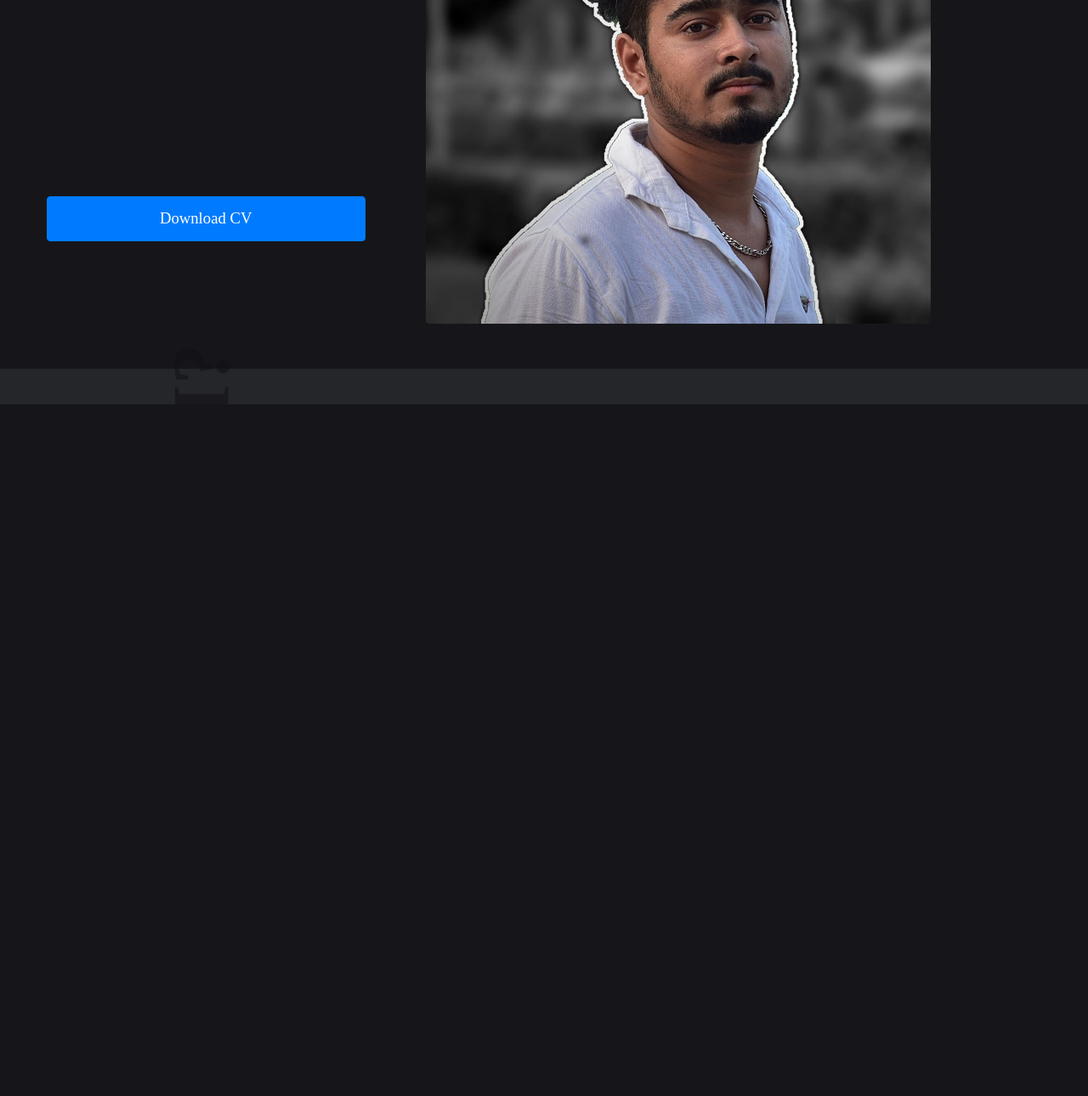
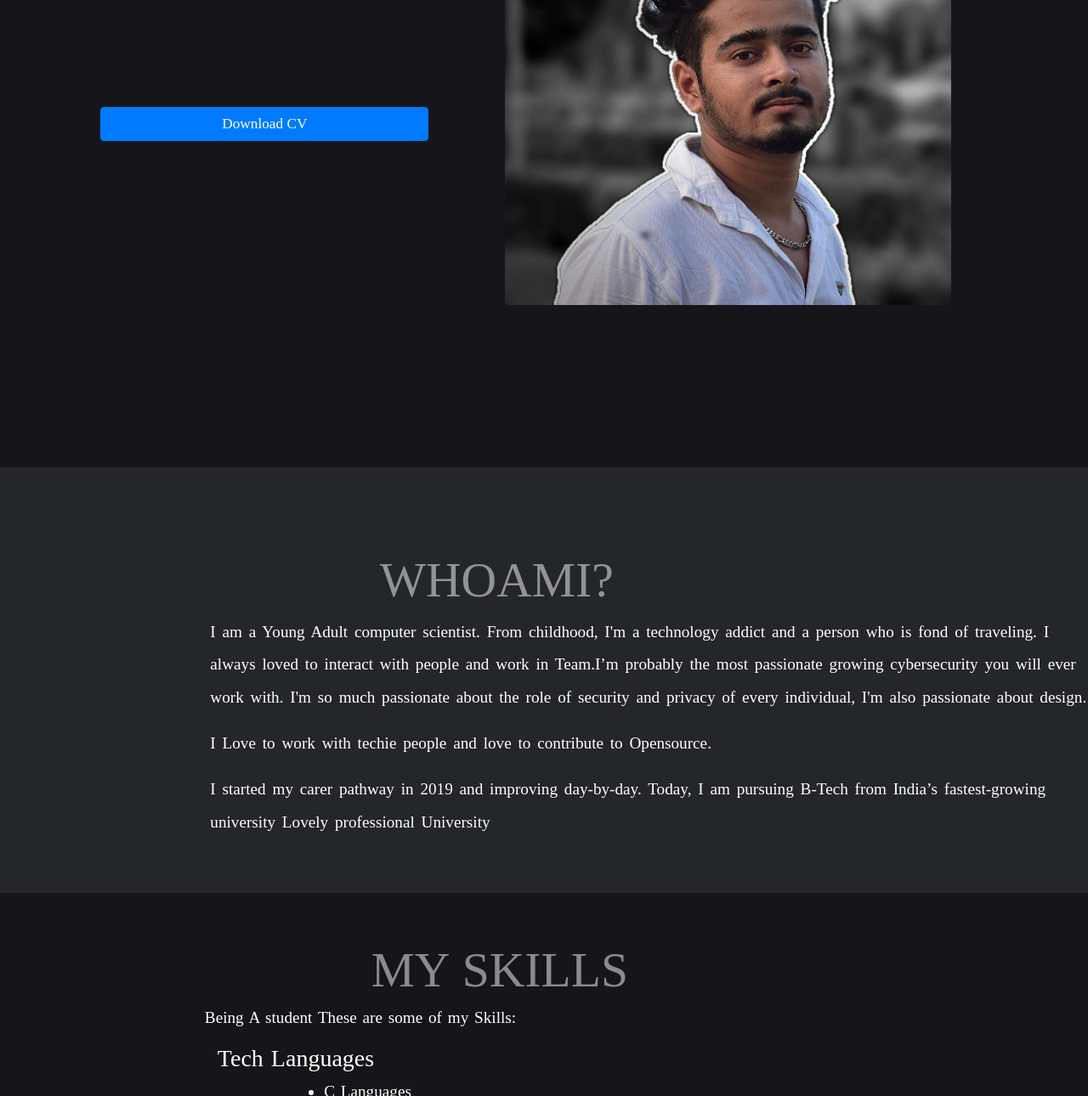
Before and after one commit to DPrinceKumar/MY-Portfolio, a plain HTML site: page index.html in a window 1280 px wide. Shown: the part 324-1614 px from the top of the page at 85% size. Before the commit the page ends 800 px from the top, so only its background shows below. Drawn offline with nearby package versions, Linux system fonts and the light colour scheme; a script that the page names is missing.

Commit message:
changes like orientation ,image positions using top,botton command ,added data spay ,deleted vertical text

```diff
--- a/Css/index.css
+++ b/Css/index.css
@@ -27,6 +27,7 @@ body {
  color: #fffffe;
  text-align: left;
  background-color: #16161a;
+ position: relative;
 }
 h1, h2, h3, h4, h5, h6 {
   margin-top: 0;
@@ -68,7 +69,6 @@ background-color:#16161a;
   margin-bottom:0 !important;
   background-color: #16161a;
   border-radius: 0.3rem;
-  height:37em !important;
 }
 .sayhi{
   font-size:2rem;
@@ -79,48 +79,27 @@ background-color:#16161a;
   margin-top: 1rem;
   background-color:#242629;
   font-family:'Avenir Next Bold','Ubuntu-Medium','Open Sans' !important;
-    font-weight: bold;
   word-spacing: 3px;
   line-height: 2em;
 }
-.prince-div{
-  z-index: 1;
+.whoami,.skill,.contact{
+  height: max-content;
+  padding-top: 50px;
 }
 .link-for-social-id{
   font-size: 2rem;
   margin-left: 1rem;
   margin-top: -1rem;
 }
-.prince{
-position: sticky;
-  margin-top: 7%;
-  height: 100%;
-  width: 110%;
+#prince{
+  position: relative;
+  margin-top:0% !important;
+  width:100% !important;
 }
 .cv{
   clear: both;
-  overflow: hidden;
   font-family: 'Ubuntu-Medium', 'Ubuntu' ,'Avenir Next Bold' !important;
-}
-.cv {
-  vertical-align: middle;
-  -webkit-transform: perspective(1px) translateZ(0);
-  transform: perspective(1px) translateZ(0);
-  position: relative;
-  overflow: hidden;;
-}
-.cv-1:before {
-  content: "";
-  position: absolute;
-  z-index: 999;
-  left: 51%;
-  right: 51%;
-  top:94%;
-  background: rgb(209, 53, 32);
-  height: 4px;
-  -webkit-transition-property: left, right;
-  transition-property: left, right;
-  -webkit-transition-duration: 0.3s;
+  transition-duration: 0.3s;
   transition-duration: 0.3s;
   -webkit-transition-timing-function: ease-out;
   transition-timing-function: ease-out;
@@ -128,6 +107,13 @@ position: sticky;
 .cv-1:hover:before, .cv-1:focus:before, .cv-1:active:before {
   left: 0;
   right: 0;
+}
+.project{
+  padding-top: 70px !important;
+}
+.contact{
+  padding-top: 60px;
+  height:max-content;
 }
 .contact .info i {
   color: #fffffe;
@@ -160,7 +146,6 @@ position: sticky;
   border-radius: 50%;
   text-align: center;
   width: 36px;
-  transition: 0.3s;
 }
 
 .contact .info .social-links a:hover {
@@ -191,8 +176,7 @@ transform: scale(1);
 
 @media (min-width:360px){
   .jumbotron{
-    margin-bottom:0rem !important;
-    height:38rem !important;
+    margin-bottom:3em !important;
   }
 }
 @media (max-width: 400px) {
@@ -200,11 +184,21 @@ transform: scale(1);
 padding-left: 1.1rem;
 padding-right: 1.1rem;
 }
-  .jumbotron{
-    height:32rem !important;
-  }
 p{
   padding-right: 1rem;
+}
+#prince{
+  position: relative;
+  margin-top: 13% !important;
+  width:100% !important;
+}
+.cv{
+  clear: both;
+  font-family: 'Ubuntu-Medium', 'Ubuntu' ,'Avenir Next Bold' !important;
+  transition-duration: 0.3s;
+  transition-duration: 0.3s;
+  -webkit-transition-timing-function: ease-out;
+  transition-timing-function: ease-out;
 }
 }
 @media (max-width: 450px) {
@@ -217,37 +211,35 @@ transform: scale(1);
 column-width: 100%;
 }
 .jumbotron {
-    padding: 5rem 2rem !important;
-    height: 36rem !important;
+  padding: 5rem 1rem 0rem 1rem !important;
 
+}
+#prince{
+  position: relative;
+  height:50%;
+  width:100vh;
+}
+.cv{
+  margin: auto;
 }
 }
 @media (min-width: 570px) {
 .jumbotron {
-  padding: 5rem 2rem !important;
-  height: 36rem !important;
+  padding: 5rem 1rem 0rem 1rem !important;
 
 }
-.prince {
+#prince {
   margin-left: -5%;
-  width: 530px;
 }
 
 }
 @media (min-width: 760px) {
 .jumbotron {
-  padding: 5rem 2rem !important;
-  margin-bottom: -5rem !important;
-  height: 33rem;
+  padding: 5rem 1rem 0rem 1rem !important;
 }
 h1{
   font-size: 3.5rem !important;
   opacity: 0.5;
-}
-.cv{
-  top:-40%;
-  left: 6%;
-  z-index: 2 !important;
 }
 .sayhi{
   font-size: 2.5rem;
@@ -256,47 +248,17 @@ h1{
 .link-for-social-id{
   margin-top: 3rem;
 }
-.prince {
-  margin-top: -28%;
-  margin-left: 48%;
-  width:60%;
-  height:80%;
+#prince {
+top: -2em;
+bottom: 50%;
+right: -3em;
+height:300px;
 }
-#vertical-text{
-position: absolute !important;
-left:1em!important;
-top: -1rem !important;
-bottom: -28rem !important;
-display: inline-block !important;
-opacity: 1;
-margin-top:0rem;
-margin-bottom:5rem;
--webkit-transform: rotate(-90deg);
--ms-transform: rotate(-90deg);
-transform: rotate(-90deg);
-color: #110f15;
-font-family:'TitilliumWeb-Black', !important;
-font-size:5em !important;
-line-height: 110%;
-font-weight: bolder;
-}
-#skill{
-  position: absolute !important;
-  left:1.5em!important;
-  top: 3.5rem !important;
-  bottom:0rem !important;
-  display: inline-block !important;
-  margin-top:0rem;
-  margin-bottom:5rem;
-  -webkit-transform: rotate(-90deg);
-  -ms-transform: rotate(-90deg);
-  transform: rotate(-90deg);
-  font-family:'Ubuntu-Medium', 'Ubuntu' ,'Avenir Next Bold' !important;
-  font-weight: bolder;
-}
-#gallery{
-  margin-top: -3rem;
-  margin-left: auto !important;
+.cv{
+ top: -3em;
+ position: relative;
+ left: 6%;
+ z-index: 2 !important;
 }
 }
 @media (min-width: 992px) {
@@ -308,96 +270,24 @@ h1{
 font-size: 3rem;
 margin-left:2rem;
 }
-.prince {
-  margin-top: -25%;
-  margin-left: 45%;
-  width:50%;
-  height:80%;
+.whoami,.skill,.contact{
+  height: max-content;
+  padding-top: 50px;
+  font-size: 1.2em;
+}
+#prince {
+top: -4em;
+bottom: 50%;
+right: -3em;
+height:400px;
 }
 .cv{
-  top: -40%;
-  left:-0%;
-  z-index: 999;
+  top: -7em;
+  position: relative;
+  left: 6%;
+  z-index: 2 !important;
 }
-.whoami,.skill,.contact{
-  font-size: 1.7em;
-}
-#vertical-text{
-position: absolute !important;
-left:-2em!important;
-top:2em !important;
-bottom: -28rem !important;
-display: inline-block !important;
-opacity: 1;
-margin-top:0rem;
-margin-bottom:5rem;
--webkit-transform: rotate(-90deg);
--ms-transform: rotate(-90deg);
-transform: rotate(-90deg);
-color: #110f15;
-font-family:'TitilliumWeb-Black','Ubuntu-Medium', 'Ubuntu' ,'Avenir Next Bold' !important;
-font-size:7rem !important;
-line-height: 110%;
-font-weight: bolder;
-}
-#skill{
-  position: absolute !important;
-  left:1em!important;
-  top: 3.5rem !important;
-  bottom:0rem !important;
-  display: inline-block !important;
-  margin-top:0rem;
-  margin-bottom:5rem;
-  -webkit-transform: rotate(-90deg);
-  -ms-transform: rotate(-90deg);
-  transform: rotate(-90deg);
-  font-family:'TitilliumWeb-Black', 'Ubuntu-Medium', 'Ubuntu' ,'Avenir Next Bold' !important;
-  line-height: 110%;
-  font-weight: bolder;
-}
-#gallery{
-  margin-top: -3rem;
-  margin-left: auto !important;
-}
-}
-@media(min-width:1000px){
-  #vertical-text{
-position: absolute !important;
-left:-1.5em!important;
-top:2em !important;
-bottom: -28rem !important;
-display: inline-block !important;
-opacity: 1;
-margin-top:0rem;
-margin-bottom:5rem;
--webkit-transform: rotate(-90deg);
--ms-transform: rotate(-90deg);
-transform: rotate(-90deg);
-color: #110f15;
-font-family:'TitilliumWeb-Black', 'Ubuntu-Medium', 'Ubuntu' ,'Avenir Next Bold' !important;
-font-size:7rem !important;
-line-height: 110%;
-font-weight: bolder;
-}
-#skill{
-  position: absolute !important;
-  left:10rem!important;
-  top: 3.5rem !important;
-  bottom:0rem !important;
-  display: inline-block !important;
-  margin-top:0rem;
-  margin-bottom:5rem;
-  -webkit-transform: rotate(-90deg);
-  -ms-transform: rotate(-90deg);
-  transform: rotate(-90deg);
-  font-family:'Ubuntu-Medium', 'Ubuntu' ,'Avenir Next Bold' !important;
-  line-height: 110%;
-  font-weight: bolder;
-}
-#gallery{
-  margin-top: -3rem;
-  margin-left: auto !important;
-}
+
 }
 @media (min-width: 1200px) {
 nav{
@@ -407,11 +297,10 @@ button{
  font-size:90% !important;
 }
 body{
-  font-size: 130% !important;
+  font-size: 120% !important;
 }
 h1{
-  font-size: 3rem !important;
-  opacity: 0.5;
+  font-size: 3em !important;
 }
 .navbar-header a{
   font-size: 2rem !important;
@@ -424,148 +313,25 @@ h1{
 font-size: 3rem;
 margin-left:2rem;
 }
-.prince {
-  margin-top: -20%;
-  margin-left:35%;
-  width: 55%;
-  height:60%;
+#prince {
+top: -4em;
+bottom: 50%;
+right: -3em;
+height:500px;
+}
+.cv{
+  top: -17em;
+  position: relative;
+  left: 7%;
+  z-index: 2 !important;
 }
 .jumbotron {
-  padding: 5rem 2rem;
-  margin-bottom: 4.5rem !important;
-  height: 43rem;
-}
-.cv-1{
-  left: 2%;
-  z-index: 9999 !important;
-  padding: 1rem;
-  line-height: 1em;
-  font-size: 2rem;
+  padding: 5rem 1rem 0rem 1rem !important;
 }
 input,::placeholder{
 height: 3rem;
 }
-.whoami,.skill,.contact{
-  font-size: 1.7rem;
-}
-#vertical-text{
-position: absolute !important;
-left: 0.1em!important;
-top: 1em !important;
-bottom: -19.9rem !important;
-display: inline-block !important;
-opacity: 1;
-margin-top:0rem;
-margin-bottom:5rem;
--webkit-transform: rotate(-90deg);
--ms-transform: rotate(-90deg);
-transform: rotate(-90deg);
-color: #110f15;
-font-family:'TitilliumWeb-Black', 'Ubuntu-Medium', 'Ubuntu' ,'Avenir Next Bold' !important;
-font-size:6rem !important;
-line-height: 110%;
-font-weight: bolder;
-}
-#skill{
-  position: absolute !important;
-  left:6rem!important;
-  top: 3.5rem !important;
-  bottom:0rem !important;
-  display: inline-block;
-  margin-top:0rem;
-  margin-bottom:5rem;
-  -webkit-transform: rotate(-90deg);
-  -ms-transform: rotate(-90deg);
-  transform: rotate(-90deg);
-  font-family: 'Ubuntu-Medium', 'Ubuntu' ,'Avenir Next Bold' !important;
-  font-size: 4rem !important;
-  line-height: 110%;
-  font-weight: bolder;
-}
-#gallery{
-  margin-top: -3rem;
-  margin-left: auto !important;
+.whoami,.skill,.contact,li{
+  font-size: 1.2rem;
 }
 }
-/* extra extra large scereen */
-@media (min-width: 2000px) {
-nav{
- height: 8rem;
-}
-h1{
-  font-size: 4rem !important;
-  opacity: 0.5;
-}
-.navbar-header h3{
-  font-size: 4rem !important;
-}
-.navbar-nav a{
-  font-size: 2rem !important;
-}
-button{
-  font-size:100% !important;
-}
-:placeholder-shown{
-  font-size: 100% !important;
-}
-input[type=email],[type=text]{
-height: 50% !important;
-
-}
-body{
-  font-size:2.5rem !important;
-}
-.sayhi{
-  font-size: 6rem;
-}
-button{
- font-size:90% !important;
-}
-.prince {
-  margin-top: -25%;
-  width: 60%;
-  height:60%;
-}
-.link-for-social-id{
-  margin-left: 10rem;
-  font-size: 3rem;
-}
-.jumbotron{
-  margin-top: 2em;
-  padding-top: 10rem;
-  height: 50rem;
-}
-.whoami,p,label,:placeholder-shown{
-  margin-top: 2em !important;
-  font-size: 2rem;
-}
-.sayhi{
-  padding-left: 10rem;
-}
-#vertical-text{
-  top: 2.9em !important;
-  font-size: 4em !important;
-}
-#skill{
-  top: 3em !important;
-  bottom: 15em !important;
-  left: -2em !important;
-  font-size: 4em !important;
-}
-.cv{
-  left: 6%;
-  width: 80%;
-  height: 9rem;
-  font-weight: 100 !important;
-  font-size: 3rem !important;
-  z-index: 2 !important;
-}
-.email p,.address p{
-  font-size:0.7em !important ;
-}
-.address h4,.email h4{
-
-   font-weight: normal !important;
-  font-size: 2rem !important;
-}
-}
--- a/index.html
+++ b/index.html
@@ -12,13 +12,18 @@
     <!--custumized css     -->
     <link rel="stylesheet" href="Css/index.css">
     <link href="https://fonts.googleapis.com/css?family=Open+Sans&display=swap" rel="stylesheet">
-
     <script src="javaScript/script.js"></script>
-
     <script src="https://kit.fontawesome.com/a2e111ef51.js" crossorigin="anonymous"></script>
+    <style>
+      body{
+        height: auto;
+        position: relative;
+        overflow-y: scroll;
+      }
+    </style>
 </head>
-<body>
-<nav class="nav navbar navbar-dark navbar-expand-sm fixed-top">
+<body data-spy="scroll" data-target="#scroll-spy" data-offset="50">
+<nav class="nav navbar navbar-dark navbar-expand-sm fixed-top" id="scroll-spy">
   <div class="container-fluid">
     <div class="navbar-header">
       <a class="navbar-brand" href="#home"><h3>Prince Kumar</h3></a>
@@ -28,11 +33,10 @@
     </button>
     <div  class="collapse navbar-collapse justify-content-end"  id="NAVBAR">
     <ul class="nav navbar-nav">
-        <li class="nav-item active mt-2" data-target="#home"><a href="#home"role="button" class="nav-link "><i class="fas fa-home"></i> Home</a></li>
+        <li class="nav-item mt-2" data-target="#home"><a href="#home"role="button" class="nav-link "><i class="fas fa-home"></i> Home</a></li>
+        <li class="nav-item mt-2"  data-target="#whoami"><a href="#whoami"  role="button" class="nav-link "><i class="far fa-user"></i> About</a></li>
         <li class="nav-item mt-2"data-target="#project"><a href="#project" role="button" class="nav-link"><i class="far fa-file"></i> Project</a></li>
-        <li class="nav-item mt-2" data-target="#cv"><a href="#cv" role="button" class="nav-link "><i class="far fa-address-card"></i> Resume</a></li>
         <li class="nav-item mt-2"  data-target="#contact"><a href="#contact"  role="button" class="nav-link "><i class="far fa-envelope"></i> Contact</a></li>
-        <li class="nav-item mt-2" data-target="#whoami"><a href="#whoami" role="button" class="nav-link "><i class="fas fa-user"></i> About</a></li>
     </ul>
   </div>
 </nav>
@@ -51,25 +55,23 @@
         <li class="float-left mx-md-2"><a href="#" class="nav-link icon ml-1"><i class="fab fa-facebook fa-md" aria-hidden="true"></i></a></li>
       </ul>
       </div>
-
-        <div class="container float-right">
-          <div class="row row-content col-12 prince-div">
-            <img src="IMG/prince.jpg" alt="Prince_Kumar" class="rounded img-responsive prince fixed"/>
+      <div class="container">
+        <div calass="row row-content">
+          <div class="col-12 col-sm-6 col-md-6 offset-sm-5">
+            <img src="IMG/prince.jpg" alt="Prince_Kumar" class="rounded img-responsive fixed" id="prince"/>
           </div>
         </div>
-        <div id="cv"><br><br></div>
+      </div>
           <div class="col-12 col-sm-4 cv" >
-          <a href="#"  role="button"><button class="btn col btn-primary mt-3 px-md-5 cv-1">Download CV</button></a>
+            <a href="#"  role="button"><button class="btn col-12 btn-primary mt-3  cv-1">Download CV</button></a>
           </div>
     </header>
-<div id="whoami" class="d-none d-sm-none"></div>
-<br class="d-none d-sm-none"><br><br><br>
-    <section class="whoami animate__animated animate__bounce animate__delay-2s">
+    <section class="whoami" id="whoami">
       <div class=" container-fluid py-5">
-        <div class="row row-content col-12 col-sm-12 col-md-12">
+        <div class="row row-content col-12 col-sm-12 col-md-12 offset-sm-4">
           <h1 id="vertical-text">WHOAMI?</h1>
         </div>
-        <div class="row row-content pl-4 px-sm-5 offset-md-2">
+        <div class="row row-content pl-4 col-md-9i offset-md-2">
           <p>I am a Young Adult computer scientist. From childhood, I'm a technology addict and a person who is fond of traveling. I always loved to interact with people and work in Team.I’m probably the most passionate growing cybersecurity you will ever work with. I'm so much passionate about the role of security and privacy of every individual, I'm also passionate about design.</p>
           <p>I Love to work with techie people and love to contribute to Opensource.</p>
           <p>I started my carer pathway in 2019 and improving day-by-day. Today, I am pursuing B-Tech from India’s fastest-growing university Lovely professional University</p>
@@ -79,15 +81,16 @@
 
     <section class="h-100 py-4 col-12 col-md-12 mt-3 skill">
       <div class="container-fluid pt-3">
-        <div class="row row-content">
+        <div class="row row-content offset-sm-4">
           <h1 id="skill">MY SKILLS</h1>
         </div>
-        <div class="offset-md-2">
-        <div class="row row-content pl-3 col-12 col-md-12 ">
+        <div class="offset-md-1">
+        <div class="row row-content pl-3 col-12 col-md-12 offset-sm-1 ">
           <p>Being A student These are some of my Skills:</p>
         </div>
-        <div class="row row-content pl-3 ">
+        <div class="row row-content pl-3 offset-sm-1">
             <h3 class="col-12 col-md-12">Tech Languages</h3>
+            <div class="col-12 col-md-12 offset-md-1">
               <ul>
                 <li>C Languages</li>
                 <li>C++ Languages</li>
@@ -95,17 +98,21 @@
                 <li>JavaScript</li>
              </ul>
             </div>
+        </div>
 
         <div class="row row-content pl-3">
-            <h3 class="col-12 col-md-12">Skills related to my Cyber career</h3>
+            <h3 class="col-12 col-md-12 offset-sm-1">Skills related to my Cyber career</h3>
+            <div class="caol-12 col-md-7 offset-sm-2">
               <ul>
                 <li>Linux administrator</li>
               </ul>
             </div>
+        </div>
 
         <div class="row row-content pl-3">
-                <h3 class="col-12">Other Skills</h3>
-            <ul>
+            <h3 class="col-12 offset-sm-1">Other Skills</h3>
+                <div class="coal-12 col-md-7 offset-sm-2">
+                  <ul class="">
                       <li>HTML</li>
                       <li>CSS</li>
                       <li>GitHub/Git</li>
@@ -113,14 +120,15 @@
             </div>
         </div>
     </div>
+  </div>
 </section>
 
     <section class="whoami col-12 col-md-12 h-100 py-5 mt-3">
       <div class="container-fluid pt-3">
-        <div class="row row-content col-12 col-md-12">
+        <div class="row row-content col-12 col-md-12 offset-sm-3 offset-md-3">
           <h1>CERTIFICATES</h1>
         </div>
-        <div class="row row-content pl-3 offset-md-2">
+        <div class="row row-content pl-3 offset-sm-2">
           <ul>
             <li>Cybersecurity</li>
             <li>Full stack</li>
@@ -133,8 +141,8 @@
 
     <section class="col-12 col-md-12 py-5 mt-3 mb-sm-3">
       <div class="container-fluid">
-        <div class="row row-content col-12 col-md-12 ">
-          <h1 id="gallery">GALLERY</h1>
+        <div class="row row-content col-12 offset-md-7 ">
+          <h1>GALLERY</h1>
         </div>
       <div class="gallery col-12 mt-5" id="gallery">
         <div class="mb-3 col-xs-12">
@@ -158,25 +166,24 @@
       </div>
       </div>
     </section>
-<div id="project"></div>
-<br><br><br>
-    <section class="container-fluid whoami h-100 py-3">
-      <div class="row col-12 row-no-gutters col-lg-12">
-        <h1>PROJECT</h1>
+
+    <section class="whoami" id="project">
+      <div class=" container-fluid py-5">
+        <div class="row row-content col-12 col-sm-12 col-md-12 offset-sm-1">
+          <h1 id="vertical-text">PROJETS</h1>
         </div>
-      <div class="row offset-md-2">
+        <div class="row row-content pl-4 px-sm-5 offset-sm-2">
 
+        </div>
       </div>
     </section>
 
-<div id="contact"></div>
-<br><br><br>
-    <section  class="container-fluid contact" >
+    <section  class="container-fluid contact" id="contact" >
 <div class="container-fluid">
-  <div class="row col-12 row-no-gutters col-lg-12">
-    <h1>CONTACT</h1>
+  <div class="row col-12 row-no-gutters col-lg-12 offset-sm-4">
+    <h1 class="font-weight-bolder ">CONTACT</h1>
   </div>
-  <div class="row row-content col-12 col-md-9 offset-sm-2 ">
+  <div class="row row-content col-12 col-md-9 offset-sm-2">
     <p>As you have seen I'm putting a lot of effort to help you what you are looking for so, to get the best outcome to form me I want you to get connected with me. So to get connected with me can I ask for a favor?
       Please provide your valuable feedback to improve me, Your small help means a lot to me to get ready for the corporate world.</p>
   </div>
@@ -186,12 +193,12 @@
       <div class="info">
         <div class="address">
          <h4><i class="fas fa-map-marked-alt fa-xs"></i>&nbsp;&nbsp;&nbsp;Current Location:</h4>
-          <p>Jalandhar - Delhi G.T. Road, Phagwara, Punjab 144411</p>
+<p class="lead font-weight-bold ">Jalandhar - Delhi G.T. Road, Phagwara, Punjab 144411</p>
         </div>
 
         <div class="email">
           <h4><i class="fas fa-at"></i>&nbsp;&nbsp;&nbsp;Email:</h4>
-          <p>prince2kumar4147@gmail.com</p>
+<p class="lead font-weight-bold ">prince2kumar4147@gmail.com</p>
         </div>
         <iframe  src="https://www.google.com/maps/embed?pb=!1m18!1m12!1m3!1d1705.3822755704134!2d75.7041465245594!3d31.254940622294743!2m3!1f0!2f0!3f0!3m2!1i1024!2i768!4f13.1!3m3!1m2!1s0x0%3A0x4cc934c58d0992ec!2sLovely%20Professional%20University!5e0!3m2!1sen!2sin!4v1589089368138!5m2!1sen!2sin" style="border:0; width: 100%; height:400px;" allowfullscreen frameborder="0" aria-hidden="false" tabindex="0" allowfullscreen class="mt-2" ></iframe>
       </div>
```
Lines whose indentation alone changed are shown as unchanged.
